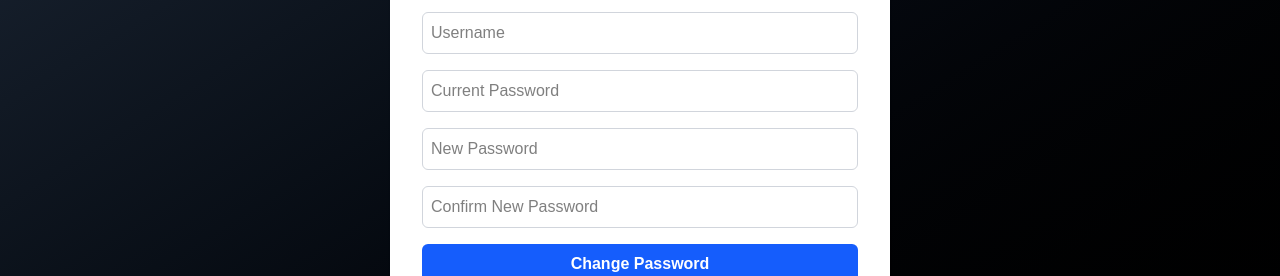
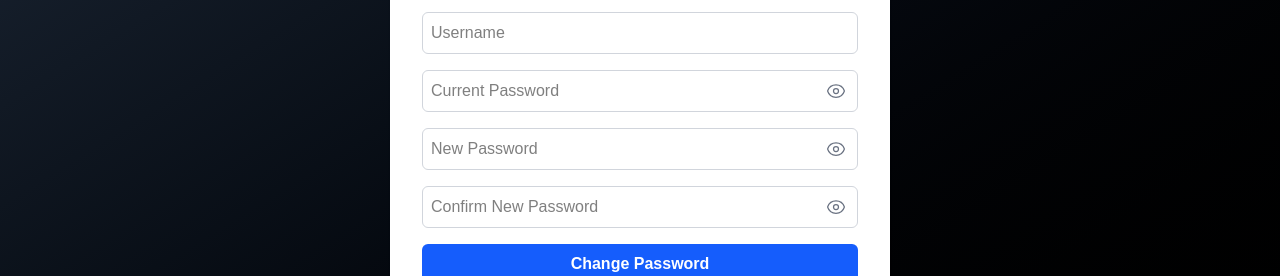
Before and after one commit to Boomtrptw/NextJS, a Next.js app: page /change-password in a window 1280 px wide. Shown: the part 280-556 px from the top of the page. Built offline with nearby package versions, Linux system fonts and the light colour scheme.

Commit message:
[Front]: change-password

```diff
--- a/src/app/api/change-password/route.ts
+++ b/src/app/api/change-password/route.ts
@@ -29,7 +29,7 @@ export async function POST(request: NextRequest) {
     const user = userQuery.rows[0]; // ค่าผู้ใช้ที่ค้นพบ
 
     if (!user) {
-      return NextResponse.json({ message: "ไม่พบผู้ใช้นี้" }, { status: 400 });
+      return NextResponse.json({ message: "ไม่พบผู้ใช้นี้" }, { status: 404 });
     }
 
     // เปรียบเทียบรหัสผ่านเดิม
@@ -38,7 +38,7 @@ export async function POST(request: NextRequest) {
     if (!isPasswordValid) {
       return NextResponse.json(
         { message: "รหัสผ่านเดิมไม่ถูกต้อง" },
-        { status: 400 }
+        { status: 403 }
       );
     }
 
--- a/src/app/change-password/page.tsx
+++ b/src/app/change-password/page.tsx
@@ -3,6 +3,7 @@
 import { useState } from "react";
 import { useRouter } from "next/navigation";
 import { showAlertError } from "../utils/sweetAlert";
+import { EyeIcon } from "@heroicons/react/24/outline";
 import axios from "axios";
 
 export default function ChangePasswordPage() {
@@ -17,12 +18,15 @@ export default function ChangePasswordPage() {
     confirmNewPassword: false,
   });
 
+  const [showPassword, setShowPassword] = useState(false);
+  const [showNewPassword, setShowNewPassword] = useState(false);
+  const [showConfirmPassword, setShowConfirmPassword] = useState(false);
+
   const router = useRouter();
 
   const handleChangePassword = async (e) => {
-    e.preventDefault(); // Prevent the form from submitting if validation fails
+    e.preventDefault();
 
-    // Validation to check if any fields are empty
     let formErrors = {
       username: !username,
       password: !password,
@@ -32,7 +36,6 @@ export default function ChangePasswordPage() {
 
     setErrors(formErrors);
 
-    // If any field has an error (empty or mismatch), show alert and stop submission
     if (Object.values(formErrors).includes(true)) {
       if (formErrors.confirmNewPassword) {
         showAlertError("warning", "Password ไม่ตรงกัน", "");
@@ -49,7 +52,6 @@ export default function ChangePasswordPage() {
     };
 
     try {
-      // ส่งข้อมูลในรูปแบบ JSON
       const res = await axios.post("/api/change-password", dataToSend, {
         headers: { "Content-Type": "application/json" },
       });
@@ -57,6 +59,10 @@ export default function ChangePasswordPage() {
       if (res.status === 200) {
         showAlertError("success", "เปลี่ยน Password สำเร็จ", "");
         router.push("/login");
+      } else if (res.status === 404) {
+        showAlertError("info", "ไม่พบ Username นี้ในระบบ", "");
+      } else if (res.status === 403) {
+        showAlertError("info", "รหัสผ่านเดิมไม่ถูกต้อง", "");
       } else {
         showAlertError(
           "error",
@@ -91,6 +97,12 @@ export default function ChangePasswordPage() {
       setConfirmNewPassword(e.target.value);
   };
 
+  const togglePasswordVisibility = () => setShowPassword(!showPassword);
+  const toggleNewPasswordVisibility = () =>
+    setShowNewPassword(!showNewPassword);
+  const toggleConfirmPasswordVisibility = () =>
+    setShowConfirmPassword(!showConfirmPassword);
+
   return (
     <div className="flex min-h-screen items-center justify-center bg-gradient-to-br from-gray-800 to-black">
       <div
@@ -113,9 +125,11 @@ export default function ChangePasswordPage() {
             } text-black rounded-md focus:outline-none`}
           />
 
-          {/* Password */}
+          <div className="space-y-4">
+            {/* Current Password */}
+            <div className="relative">
               <input
-            type="password"
+                type={showPassword ? "text" : "password"}
                 placeholder="Current Password"
                 value={password}
                 onChange={(e) => handleInputChange(e, "password")}
@@ -123,10 +137,18 @@ export default function ChangePasswordPage() {
                   errors.password ? "border-red-500" : "border-gray-300"
                 } text-black rounded-md focus:outline-none`}
               />
+              <EyeIcon
+                className={`h-5 w-5 text-gray-500 absolute right-3 top-1/2 transform -translate-y-1/2 cursor-pointer ${
+                  showPassword ? "text-gray-800" : "text-gray-500"
+                }`}
+                onClick={togglePasswordVisibility}
+              />
+            </div>
 
             {/* New Password */}
+            <div className="relative">
               <input
-            type="password"
+                type={showNewPassword ? "text" : "password"}
                 placeholder="New Password"
                 value={newPassword}
                 onChange={(e) => handleInputChange(e, "newPassword")}
@@ -134,17 +156,35 @@ export default function ChangePasswordPage() {
                   errors.newPassword ? "border-red-500" : "border-gray-300"
                 } text-black rounded-md focus:outline-none`}
               />
+              <EyeIcon
+                className={`h-5 w-5 text-gray-500 absolute right-3 top-1/2 transform -translate-y-1/2 cursor-pointer ${
+                  showNewPassword ? "text-gray-800" : "text-gray-500"
+                }`}
+                onClick={toggleNewPasswordVisibility}
+              />
+            </div>
 
             {/* Confirm New Password */}
+            <div className="relative">
               <input
-            type="password"
+                type={showConfirmPassword ? "text" : "password"}
                 placeholder="Confirm New Password"
                 value={confirmNewPassword}
                 onChange={(e) => handleInputChange(e, "confirmNewPassword")}
                 className={`w-full p-2 border ${
-              errors.confirmNewPassword ? "border-red-500" : "border-gray-300"
+                  errors.confirmNewPassword
+                    ? "border-red-500"
+                    : "border-gray-300"
                 } text-black rounded-md focus:outline-none`}
               />
+              <EyeIcon
+                className={`h-5 w-5 text-gray-500 absolute right-3 top-1/2 transform -translate-y-1/2 cursor-pointer ${
+                  showConfirmPassword ? "text-gray-800" : "text-gray-500"
+                }`}
+                onClick={toggleConfirmPasswordVisibility}
+              />
+            </div>
+          </div>
 
           {/* Change Password Button */}
           <button
```
Lines whose indentation alone changed are shown as unchanged.
